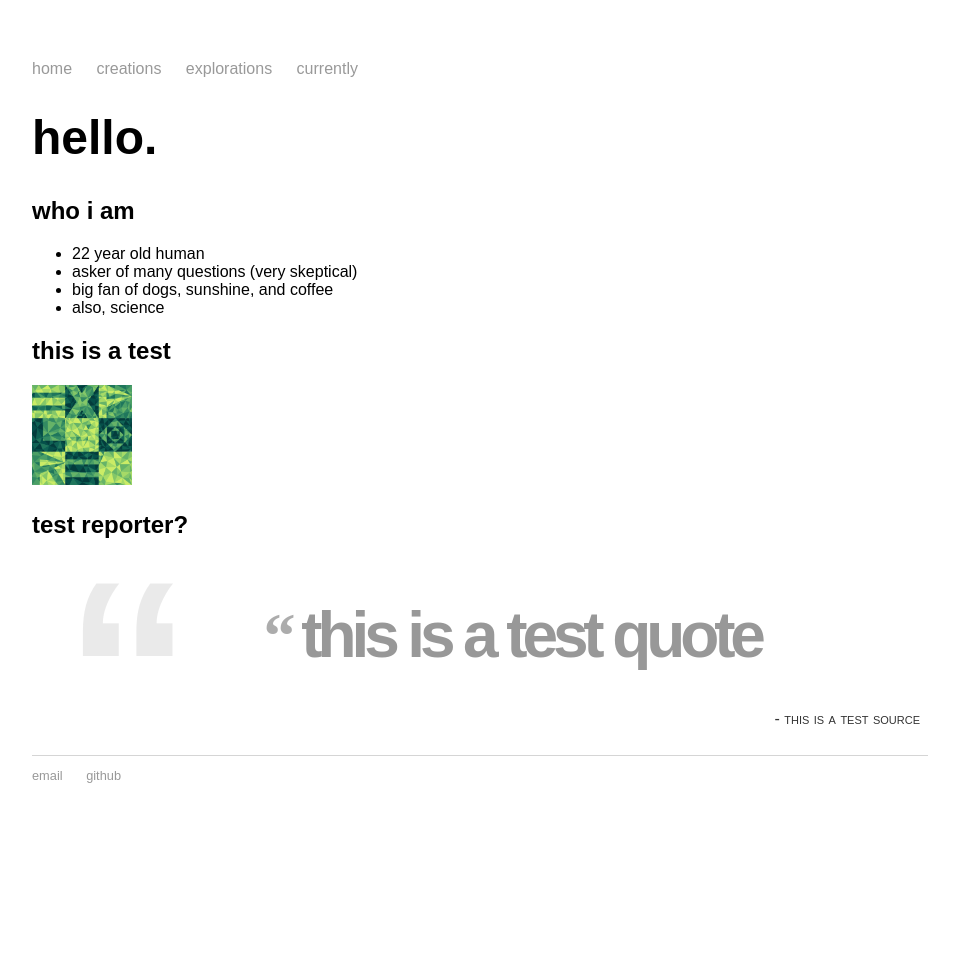
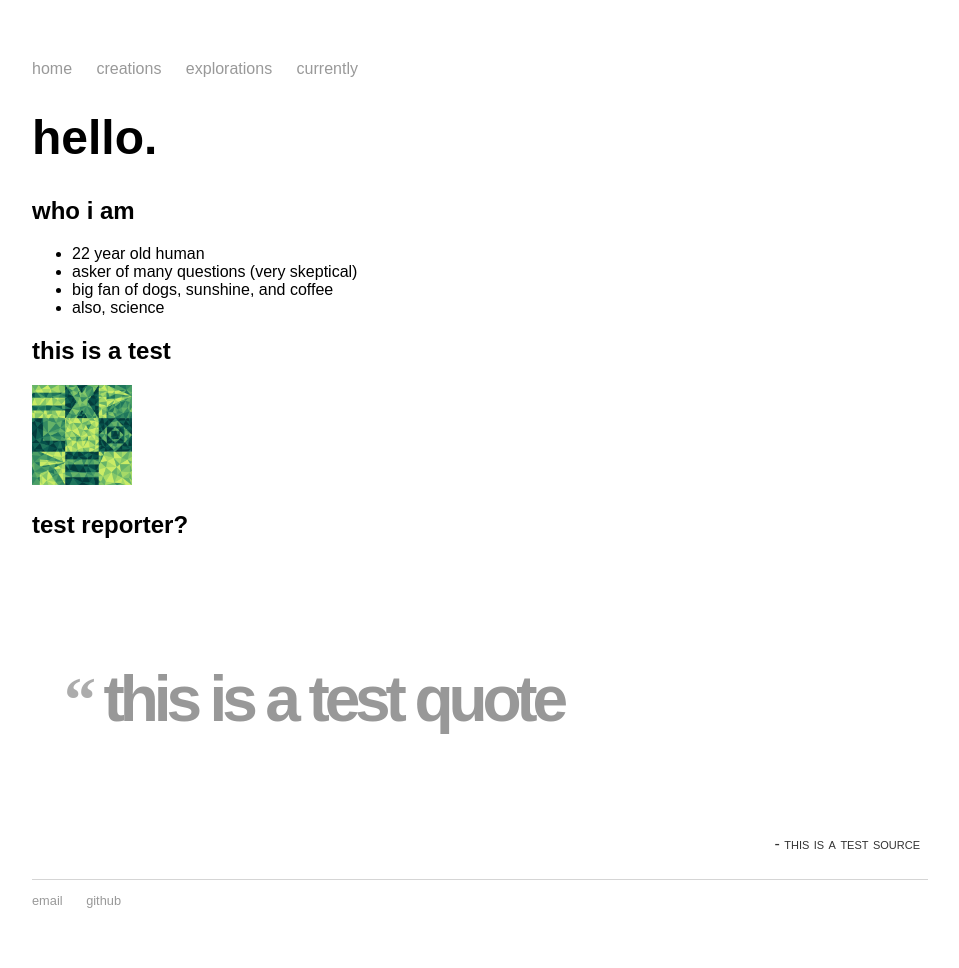
Before and after one commit to mayasheth/mayasheth.github.io, a Jekyll site: the page built from index.md, in a window 1280 px wide. Shown: the whole page, without its empty margins (160-1119 px from the left). Built offline with Jekyll 4.4.1, drawn with Linux system fonts in a browser that asks for light colours; before the commit the page ends 900 px from its top, so only the background shows below that.

Commit message:
Update quote.html

```diff
--- a/_includes/quote.html
+++ b/_includes/quote.html
@@ -23,14 +23,16 @@
 
 blockquote:before {
   color: #ccc;
-  content: open-quote;
+  content: &#8220;
+  font-family: "Times New Roman", serif;
+  font-style
   font-size: 4em;
   line-height: 0.1em;
   margin-right: 0.25em;
   vertical-align: -0.4em;
 }
 blockquote p {
-  display: inline;
+  display: inline-block;
 }
 
     .cite
```
